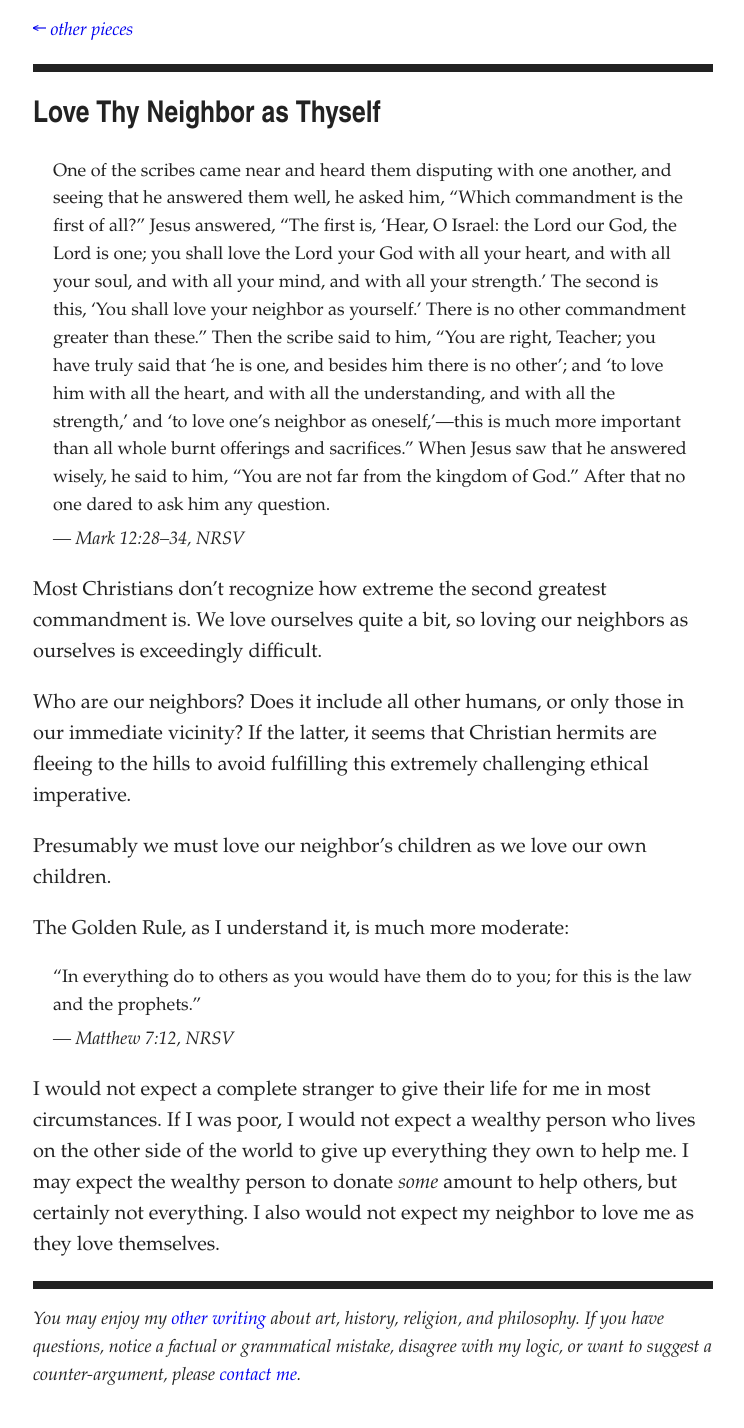
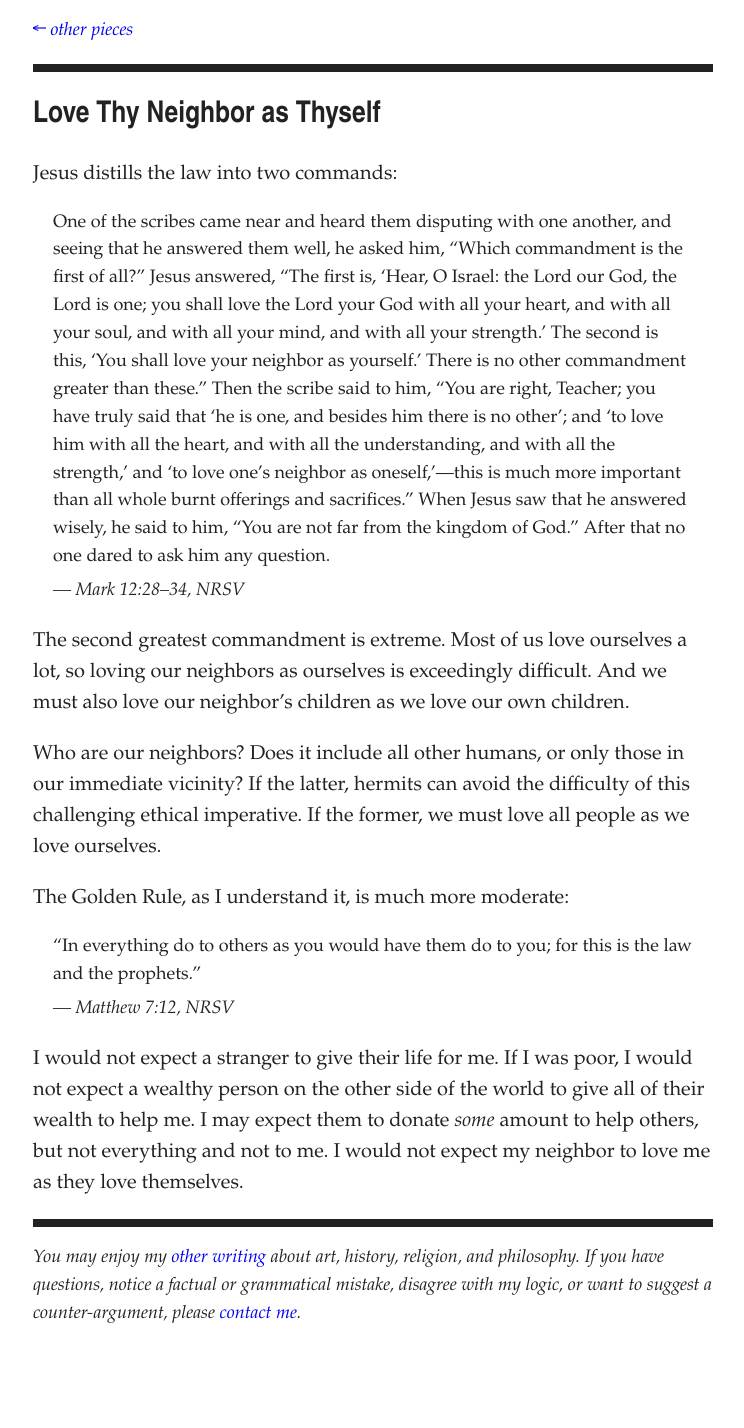
Before and after one commit to artsandmetaphysics/goodlifeodyssey, a Jekyll site: the page built from _documents/love-thy-neighbor-as-thyself.md, in a window 1280 px wide. Shown: the whole page, without its empty margins (267-1011 px from the left). Built offline with Jekyll 4.4.1, drawn with Linux system fonts in a browser that asks for light colours; after the commit the page ends 1366 px from its top, so only the background shows below that.

Commit message:
Improve writing

```diff
--- a/_documents/love-thy-neighbor-as-thyself.md
+++ b/_documents/love-thy-neighbor-as-thyself.md
@@ -8,16 +8,16 @@ status: incomplete
 order: 800
 ---
 
+Jesus distills the law into two commands:
+
 <blockquote>
 <p>One of the scribes came near and heard them disputing with one another, and seeing that he answered them well, he asked him, “Which commandment is the first of all?” Jesus answered, “The first is, ‘Hear, O Israel: the Lord our God, the Lord is one; you shall love the Lord your God with all your heart, and with all your soul, and with all your mind, and with all your strength.’ The second is this, ‘You shall love your neighbor as yourself.’ There is no other commandment greater than these.” Then the scribe said to him, “You are right, Teacher; you have truly said that ‘he is one, and besides him there is no other’; and ‘to love him with all the heart, and with all the understanding, and with all the strength,’ and ‘to love one’s neighbor as oneself,’—this is much more important than all whole burnt offerings and sacrifices.” When Jesus saw that he answered wisely, he said to him, “You are not far from the kingdom of God.” After that no one dared to ask him any question.</p>
 <cite>— Mark 12:28–34, NRSV</cite>
 </blockquote>
 
-Most Christians don’t recognize how extreme the second greatest commandment is.  We love ourselves quite a bit, so loving our neighbors as ourselves is exceedingly difficult.
+The second greatest commandment is extreme.  Most of us love ourselves a lot, so loving our neighbors as ourselves is exceedingly difficult.  And we must also love our neighbor’s children as we love our own children.
 
-Who are our neighbors?  Does it include all other humans, or only those in our immediate vicinity?  If the latter, it seems that Christian hermits are fleeing to the hills to avoid fulfilling this extremely challenging ethical imperative.
-
-Presumably we must love our neighbor’s children as we love our own children.
+Who are our neighbors?  Does it include all other humans, or only those in our immediate vicinity?  If the latter, hermits can avoid the difficulty of this challenging ethical imperative.  If the former, we must love all people as we love ourselves.
 
 The Golden Rule, as I understand it, is much more moderate:
 
@@ -26,4 +26,4 @@ The Golden Rule, as I understand it, is much more moderate:
 <cite>— Matthew 7:12, NRSV</cite>
 </blockquote>
 
-I would not expect a complete stranger to give their life for me in most circumstances.  If I was poor, I would not expect a wealthy person who lives on the other side of the world to give up everything they own to help me.  I may expect the wealthy person to donate *some* amount to help others, but certainly not everything.  I also would not expect my neighbor to love me as they love themselves.
+I would not expect a stranger to give their life for me.  If I was poor, I would not expect a wealthy person on the other side of the world to give all of their wealth to help me.  I may expect them to donate *some* amount to help others, but not everything and not to me.  I would not expect my neighbor to love me as they love themselves.
```
Also changed, not shown: documents/love-thy-neighbor-as-thyself.md (+5 -5 lines).
